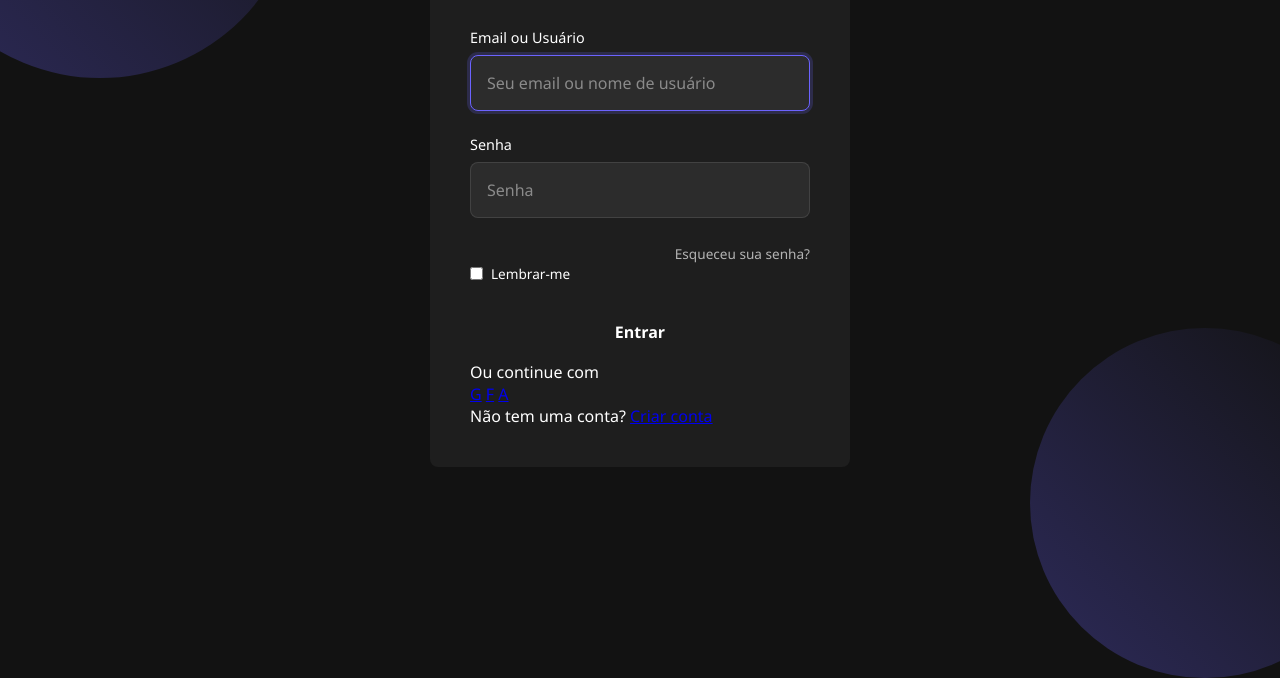
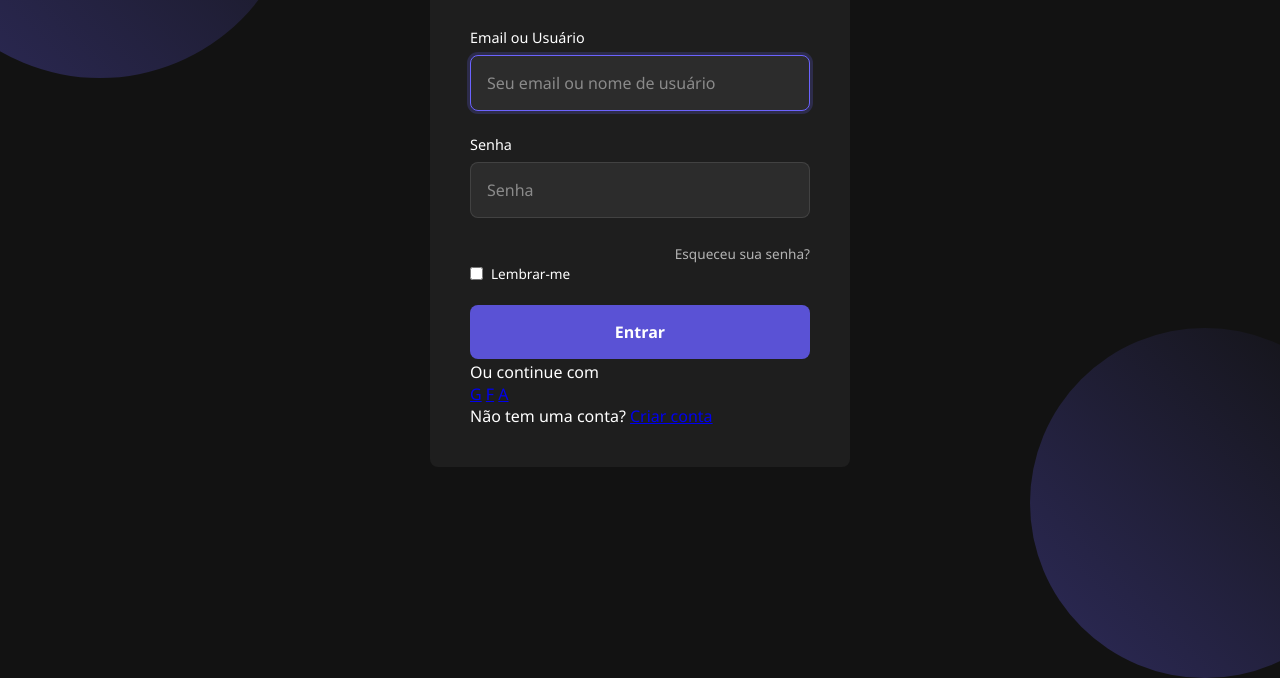
Before and after one commit to Leillac88/tela-de-login, a plain HTML site: page index.html in a window 1280 px wide. In both pictures the pointer is over the button "Entrar". Shown: the part 222-900 px from the top of the page. Drawn offline with Linux system fonts and the light colour scheme.

Commit message:
correção hover

```diff
--- a/css/login.css
+++ b/css/login.css
@@ -133,7 +133,7 @@ button {
 }
 
 button:hover {
-    background-color: var(---primary-hover);
+    background-color: var(--primary-hover);
     transform: translateY(-2px);
 }
 
```
